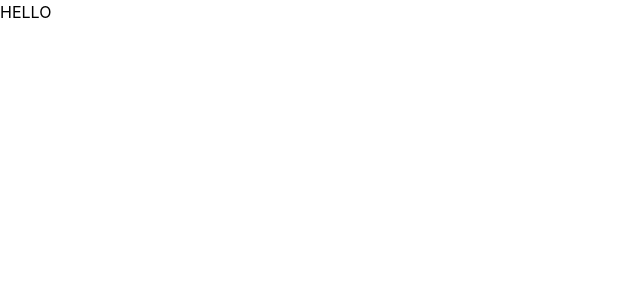
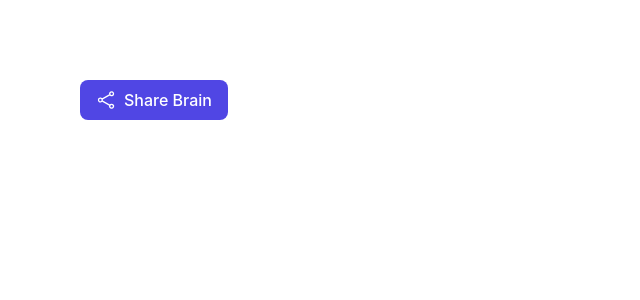
Before and after one commit to VikrantPareek/week-15-second-brain-fe, a React (Vite) app: page / in a window 1280 px wide. Shown: the top 300 px of the page, without its empty margins (0-640 px from the left). Built offline with nearby package versions, Linux system fonts and the light colour scheme.

Commit message:
Added generic button component

```diff
--- a/src/App.tsx
+++ b/src/App.tsx
@@ -1,5 +1,8 @@
+import { Button } from "./components/Button"
+import { ShareIcon } from "./components/ShareIcon"
+
 function App() {
-  return "HELLO"
+  return <Button color="primary" icon={<ShareIcon/>} text="Share Brain"/>
 }
 
 export default App
--- /dev/null
+++ b/src/components/AddIcon.tsx
@@ -0,0 +1,6 @@
+export function AddIcon(){
+    return <svg xmlns="http://www.w3.org/2000/svg" fill="none" viewBox="0 0 24 24" stroke-width="1.5" stroke="currentColor" className="size-5">
+  <path stroke-linecap="round" stroke-linejoin="round" d="M12 4.5v15m7.5-7.5h-15" />
+</svg>
+
+}
--- /dev/null
+++ b/src/components/Button.tsx
@@ -0,0 +1,30 @@
+import type { ReactElement } from "react";
+
+interface Styles {
+  text: string;
+  color: "primary" | "secondary";
+  icon: ReactElement;
+}
+
+interface btnStyleInt {
+  primary: string;
+  secondary: string;
+}
+
+let btnStyles: btnStyleInt = {
+  secondary: "bg-[#e0e7ff] text-[#5046e4]",
+  primary: "bg-[#5046e4] text-white",
+};
+
+let defaultStyles = {
+  styles: "rounded-lg px-4 py-2 flex gap-2 items-center font-medium m-20",
+};
+
+export function Button(props: Styles) {
+  return (
+    <button className={`${btnStyles[props.color]} ${defaultStyles.styles}`}>
+      {props.icon}
+      {props.text}
+    </button>
+  );
+}
--- /dev/null
+++ b/src/components/ShareIcon.tsx
@@ -0,0 +1,6 @@
+export function ShareIcon (){
+    return <svg xmlns="http://www.w3.org/2000/svg" fill="none" viewBox="0 0 24 24" stroke-width="1.5" stroke="currentColor" className="size-5">
+  <path stroke-linecap="round" stroke-linejoin="round" d="M7.217 10.907a2.25 2.25 0 1 0 0 2.186m0-2.186c.18.324.283.696.283 1.093s-.103.77-.283 1.093m0-2.186 9.566-5.314m-9.566 7.5 9.566 5.314m0 0a2.25 2.25 0 1 0 3.935 2.186 2.25 2.25 0 0 0-3.935-2.186Zm0-12.814a2.25 2.25 0 1 0 3.933-2.185 2.25 2.25 0 0 0-3.933 2.185Z" />
+</svg>
+
+}
```
